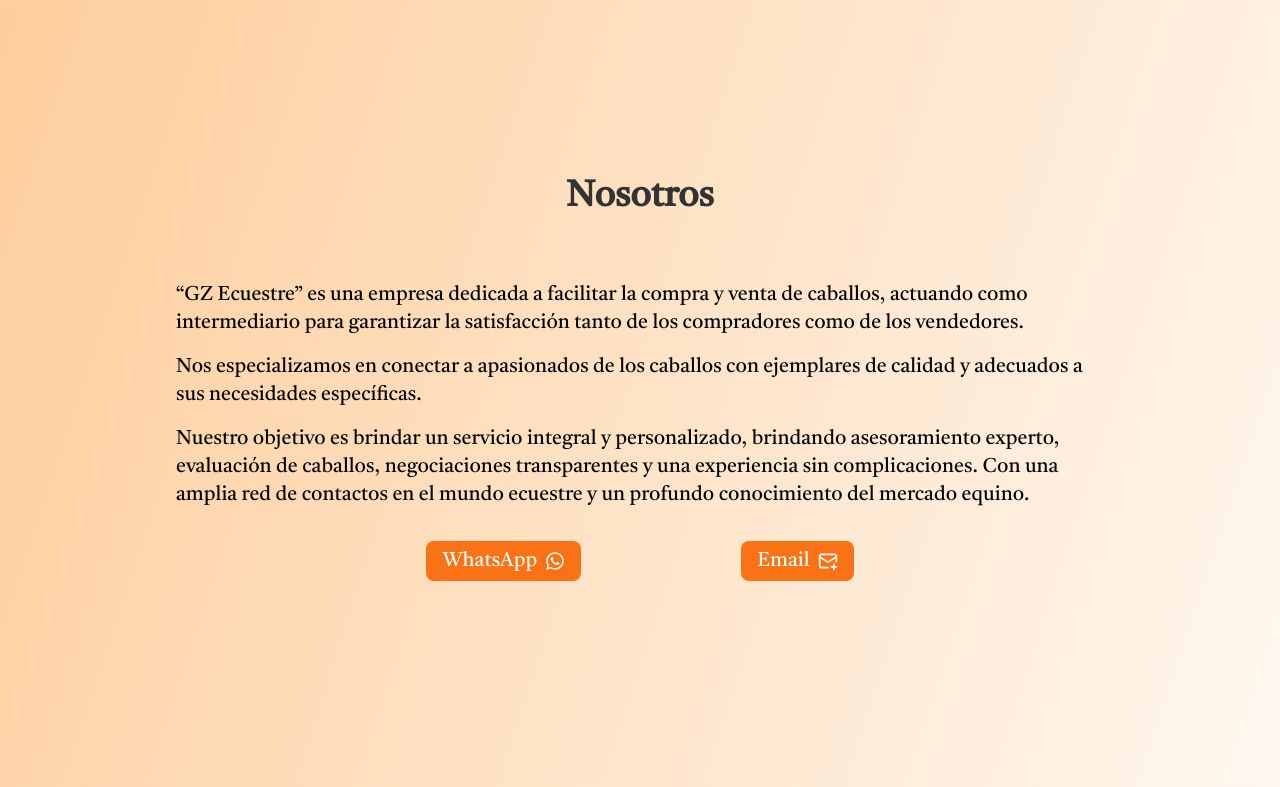
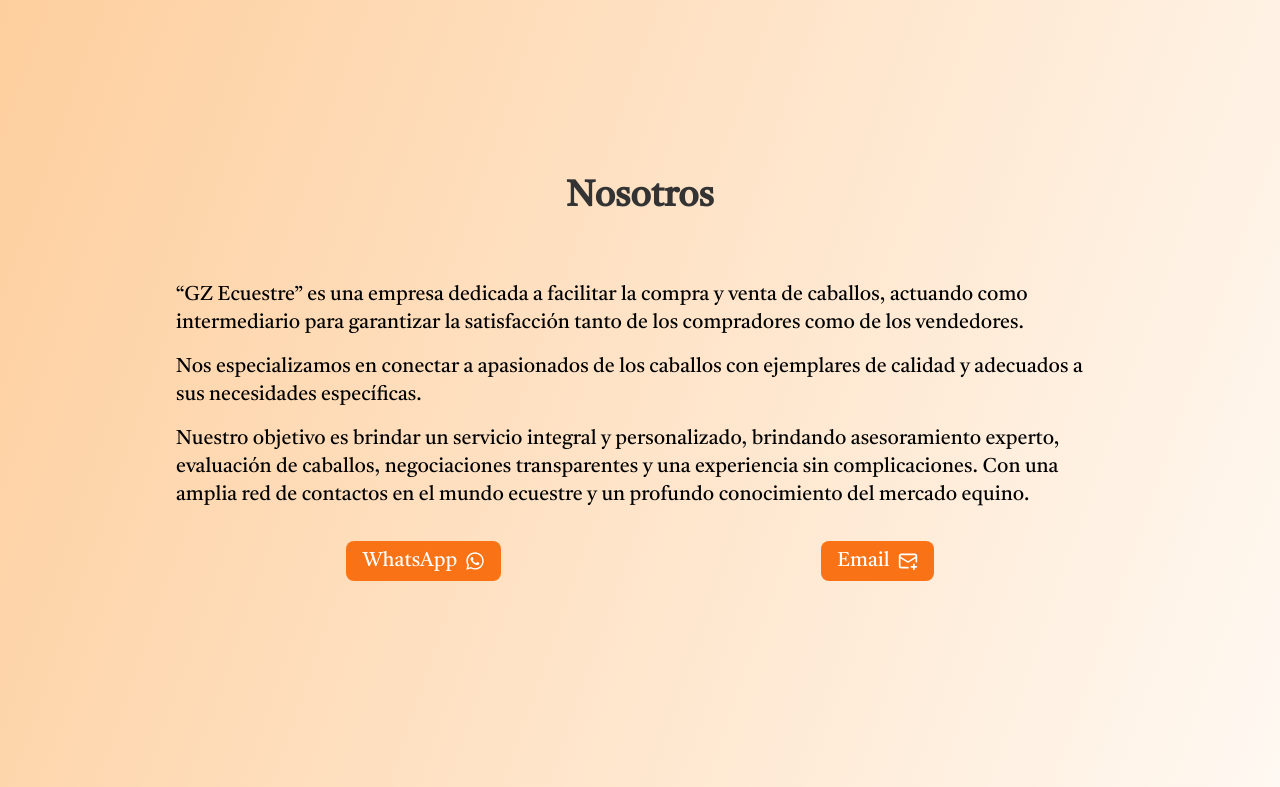
Before and after one commit to tod1az/gzecuestre, a Next.js app: page / in a window 1280 px wide. Shown: the part 2280-3067 px from the top of the page. Built offline with nearby package versions, Linux system fonts and the light colour scheme.

Commit message:
fix sizing problems

```diff
--- a/src/components/HomeNavigation.tsx
+++ b/src/components/HomeNavigation.tsx
@@ -11,7 +11,7 @@ export default function HomeNavigation() {
       <button
         aria-label="Back Button"
         onClick={() => back()}
-        className="ml-3 md:ml-4 text-2xl md:text-xl xl:text-2xl flex gap-0 md:gap-2 text-gray-600 transition-colors items-center hover:underline hover:text-negro" >
+        className="ml-3 md:ml-4 text-2xl md:text-xl  flex gap-0 md:gap-2 text-gray-600 transition-colors items-center hover:underline hover:text-negro" >
         <IoMdArrowBack />
         <p className="hidden md:block">
           Catálogo
@@ -21,7 +21,7 @@ export default function HomeNavigation() {
   }
   return (
     <button
-      aria-label="Back Button"
+      aria-label="Inicio Button"
       onClick={() => push('/')}
       className="group ml-3  items-start md:ml-4 text-3xl xl:text-3xl flex gap-0 md:gap-2 transition-colors text-gray-600 hover:text-negro" >
       <FaHome />
--- a/src/components/landing/About.tsx
+++ b/src/components/landing/About.tsx
@@ -11,9 +11,9 @@ export default function About() {
     <section
       ref={ref}
       id="about"
-      className="flex flex-col  items-center md:scroll-m-[4rem] scroll-m-[6rem]  text-black h-screen">
+      className="flex flex-col  items-center  md:scroll-m-[4rem] scroll-m-[6rem] md:pb-[10rem] text-black h-screen md:h-max">
       <LandingHeader>Nosotros</LandingHeader>
-      <article className="flex flex-col gap-4  md:w-[40rem] xl:w-[60rem] text-xl px-4 pt-8 md:pt-16 text-pretty">
+      <article className="flex flex-col gap-4  md:w-[40rem] xl:w-[60rem] text-lg md:text-xl px-4 pt-8 md:pt-16 text-pretty">
         <p>
           “GZ Ecuestre” es una empresa dedicada a facilitar la compra y venta de caballos,
           actuando
@@ -30,7 +30,7 @@ export default function About() {
           negociaciones transparentes y una experiencia sin complicaciones. Con una amplia red de
           contactos en el mundo ecuestre y un profundo conocimiento del mercado equino.
         </p>
-        <div className="flex  justify-center gap-8 md:gap-4 xl:gap-[10rem] pt-4">
+        <div className="flex  justify-center gap-12  items-center  md:gap-[12rem] xl:gap-[20rem] pt-4">
           <Link
             className="hover:scale-105 transition-transform px-4 py-0 h-[2.5rem] flex gap-2 items-center text-white hover:bg-negro bg-orange-500 rounded-lg"
             target="_blank"
```
